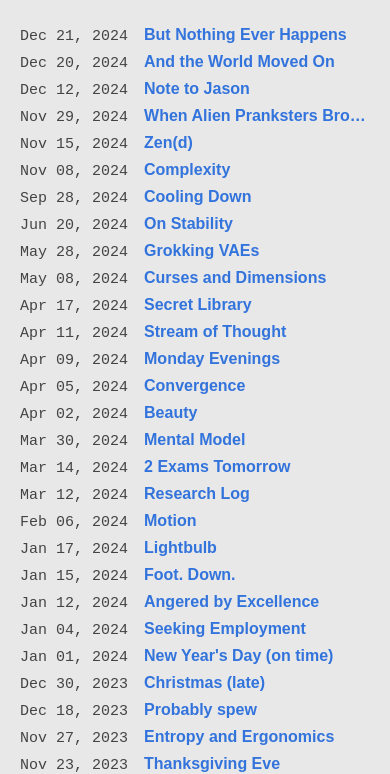
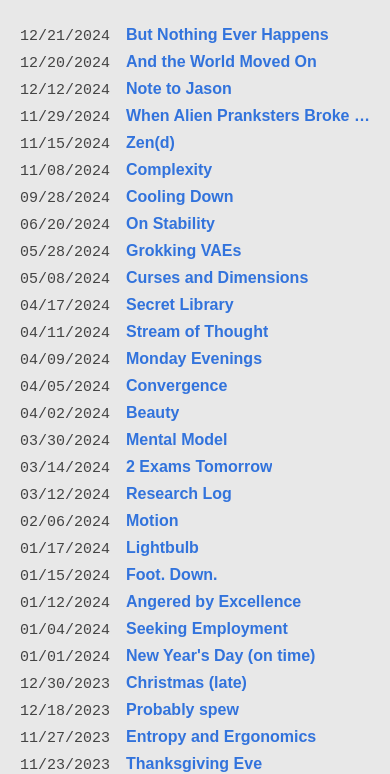
Before and after one commit to tjbai/blog, an Astro site: page / in a window 390 px wide. Shown: the part 74-848 px from the top of the page. Built offline with nearby package versions, Linux system fonts and the light colour scheme; Astro itself is replaced by a stand-in of ours; a web font is replaced by a local one.

Commit message:
date on small screens and remove flex from links

```diff
--- a/src/components/FormattedDate.astro
+++ b/src/components/FormattedDate.astro
@@ -4,18 +4,49 @@ interface Props {
    verbose?: boolean;
 }
 const { date, verbose = false } = Astro.props;
-const dateOptions: Intl.DateTimeFormatOptions = {
-   year: 'numeric',
-   month: 'short',
-   day: '2-digit',
+
+const verboseOptions: Intl.DateTimeFormatOptions = {
    ...(verbose && {
       hour: 'numeric',
       minute: 'numeric'
    })
 };
+
+const desktopOptions: Intl.DateTimeFormatOptions = {
+   year: 'numeric',
+   month: 'short',
+   day: '2-digit',
+   ...verboseOptions
+};
+
+const mobileOptions: Intl.DateTimeFormatOptions = {
+   year: 'numeric',
+   month: '2-digit',
+   day: '2-digit',
+   ...verboseOptions
+};
 ---
+
 <time datetime={date.toISOString()}>
-   {
-      date.toLocaleDateString('en-us', dateOptions)
+   <span class="desktop-date">
+      {date.toLocaleDateString('en-us', desktopOptions)}
+   </span>
+   <span class="mobile-date">
+      {date.toLocaleDateString('en-us', mobileOptions)}
+   </span>
+</time>
+
+<style>
+   .mobile-date {
+      display: none;
    }
-</time>
+
+   @media (max-width: 720px) {
+      .desktop-date {
+         display: none;
+      }
+      .mobile-date {
+         display: inline;
+      }
+   }
+</style>
--- a/src/pages/index.astro
+++ b/src/pages/index.astro
@@ -33,7 +33,6 @@ const posts = (await getCollection('blog')).sort(
 				min-width: 0;
 				text-overflow: ellipsis;
 				white-space: nowrap;
-				flex: 1;
 			}
 
 			a:visited {
```
